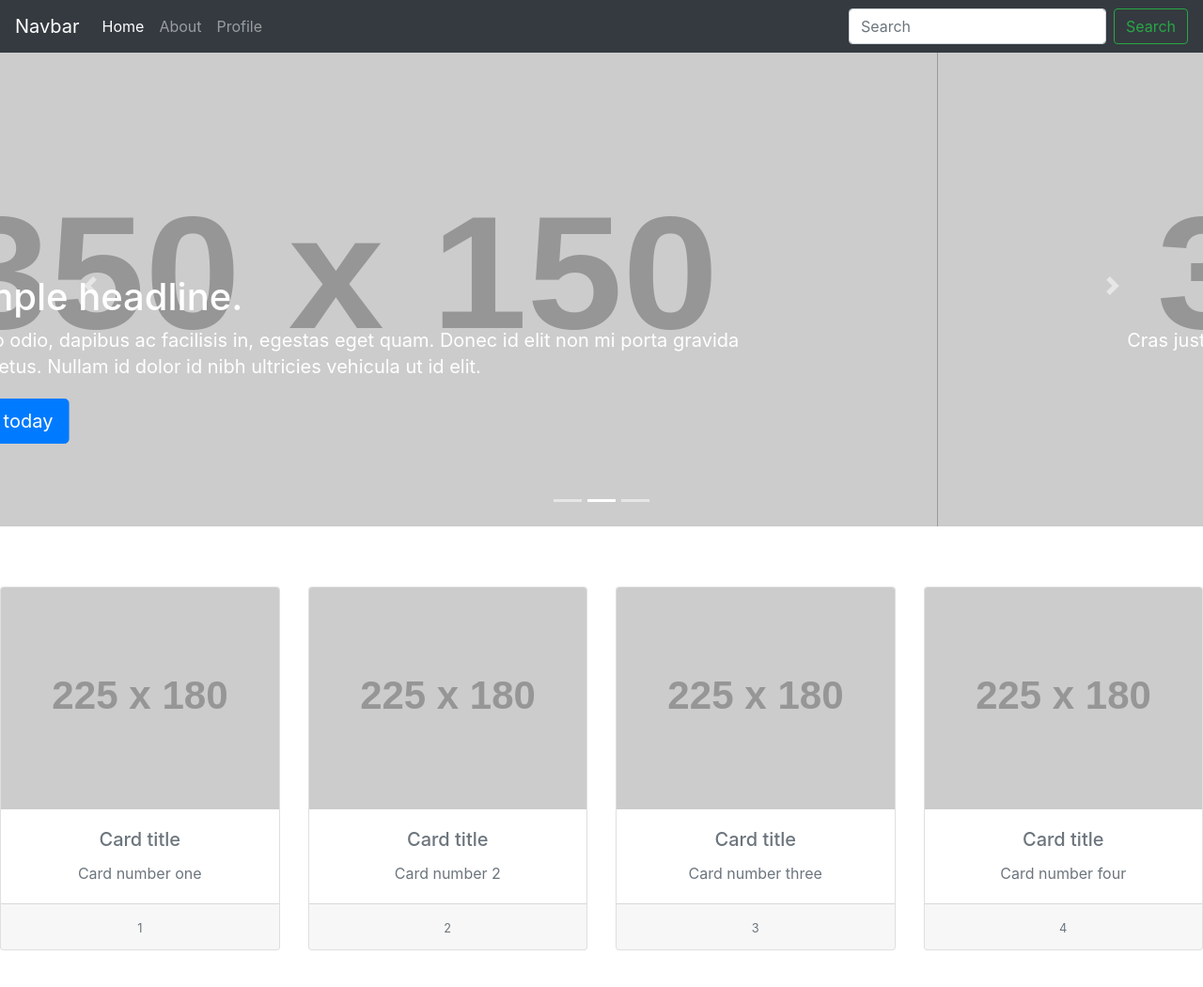
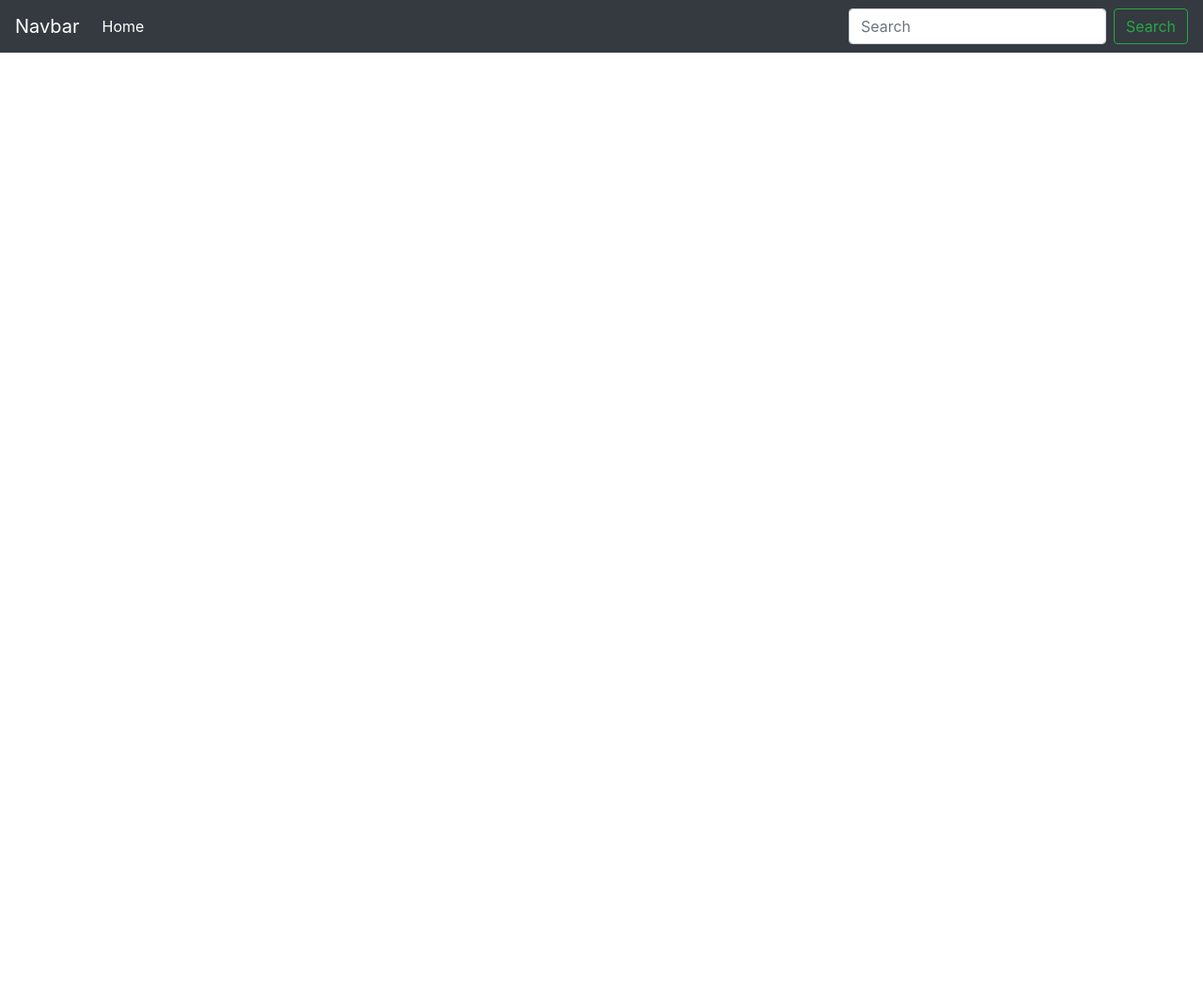
Before and after one commit to amw46/look-alike_website, a plain HTML site: page index.html in a window 1280 px wide. Shown: the whole page at 94% size. After the commit the page ends 800 px from the top, so only its background shows below. Drawn offline with nearby package versions, Linux system fonts and the light colour scheme.

Commit message:
css update and index.html refresh

```diff
--- a/css/starter-template.css
+++ b/css/starter-template.css
@@ -1,7 +1,23 @@
-body {
-  padding-top: 5rem;
+html,body {
+  height:100vh;
 }
 .starter-template {
   padding: 3rem 1.5rem;
   text-align: center;
 }
+
+.heightvh {
+  height: 100vh;
+}
+
+.half{
+  background-image: url("http://via.placeholder.com/550x360/");
+  background-size: cover;
+}
+
+/*
+.half2 {
+  background-image: url("http://via.placeholder.com/225x180/");
+  background-size: cover;
+}
+*/
--- a/index.html
+++ b/index.html
@@ -3,12 +3,13 @@
 <head>
     <meta charset="UTF-8">
     <meta name="viewport" content="width=device-width, initial-scale=1, shrink-to-fit=no">
-    <title>Bootstrap Starter 101</title>
+    <title>Look-alike Website</title>
 
     <link rel="stylesheet" href="https://maxcdn.bootstrapcdn.com/bootstrap/4.0.0/css/bootstrap.min.css" integrity="sha384-Gn5384xqQ1aoWXA+058RXPxPg6fy4IWvTNh0E263XmFcJlSAwiGgFAW/dAiS6JXm" crossorigin="anonymous">
 
     <!-- Custom styles for this template -->
     <link href="css/carousel.css" rel="stylesheet">
+    <link href="css/starter-template.css" rel="stylesheet">
 
 </head>
 <body>
@@ -24,12 +25,6 @@
             <li class="nav-item active">
                 <a class="nav-link" href="index.html">Home <span class="sr-only">(current)</span></a>
             </li>
-            <li class="nav-item">
-                <a class="nav-link" href="about.html">About</a>
-            </li>
-            <li class="nav-item">
-                <a class="nav-link" href="profile.html">Profile</a>
-            </li>
 
         </ul>
         <form class="form-inline my-2 my-lg-0">
@@ -41,100 +36,26 @@
 
 <main role="main">
 
+    <div class="container-fluid">
+        <div class="row">
 
-    <div id="myCarousel" class="carousel slide" data-ride="carousel">
-        <ol class="carousel-indicators">
-            <li data-target="#myCarousel" data-slide-to="0" class="active"></li>
-            <li data-target="#myCarousel" data-slide-to="1"></li>
-            <li data-target="#myCarousel" data-slide-to="2"></li>
-        </ol>
-        <div class="carousel-inner">
-            <div class="carousel-item active">
-                <img class="first-slide" src="http://via.placeholder.com/350x150" alt="First slide">
-                <div class="container">
-                    <div class="carousel-caption text-left">
-                        <h1>Example headline.</h1>
-                        <p>Cras justo odio, dapibus ac facilisis in, egestas eget quam. Donec id elit non mi porta gravida at eget metus. Nullam id dolor id nibh ultricies vehicula ut id elit.</p>
-                        <p><a class="btn btn-lg btn-primary" href="#" role="button">Sign up today</a></p>
-                    </div>
-                </div>
-            </div>
-            <div class="carousel-item">
-                <img class="second-slide" src="http://via.placeholder.com/350x150" alt="Second slide">
-                <div class="container">
-                    <div class="carousel-caption">
-                        <h1>Another example headline.</h1>
-                        <p>Cras justo odio, dapibus ac facilisis in, egestas eget quam. Donec id elit non mi porta gravida at eget metus. Nullam id dolor id nibh ultricies vehicula ut id elit.</p>
-                        <p><a class="btn btn-lg btn-primary" href="#" role="button">Learn more</a></p>
-                    </div>
-                </div>
-            </div>
-            <div class="carousel-item">
-                <img class="third-slide" src="http://via.placeholder.com/350x150/" alt="Third slide">
-                <div class="container">
-                    <div class="carousel-caption text-right">
-                        <h1>One more for good measure.</h1>
-                        <p>Cras justo odio, dapibus ac facilisis in, egestas eget quam. Donec id elit non mi porta gravida at eget metus. Nullam id dolor id nibh ultricies vehicula ut id elit.</p>
-                        <p><a class="btn btn-lg btn-primary" href="#" role="button">Browse gallery</a></p>
-                    </div>
-                </div>
-            </div>
+
         </div>
-        <a class="carousel-control-prev" href="#myCarousel" role="button" data-slide="prev">
-            <span class="carousel-control-prev-icon" aria-hidden="true"></span>
-            <span class="sr-only">Previous</span>
-        </a>
-        <a class="carousel-control-next" href="#myCarousel" role="button" data-slide="next">
-            <span class="carousel-control-next-icon" aria-hidden="true"></span>
-            <span class="sr-only">Next</span>
-        </a>
+
     </div>
 
-    <div class="card-deck text-secondary text-center">
-        <div class="card">
-            <img class="card-img-top" src="http://via.placeholder.com/225x180/" alt="Card image cap">
-            <div class="card-body">
-                <h5 class="card-title">Card title</h5>
-                <p class="card-text">Card number one</p>
-            </div>
-            <div class="card-footer">
-                <small class="text-muted">1</small>
-            </div>
-        </div>
-        <div class="card">
-            <img class="card-img-top" src="http://via.placeholder.com/225x180/" alt="Card image cap">
-            <div class="card-body">
-                <h5 class="card-title">Card title</h5>
-                <p class="card-text">Card number 2</p>
-            </div>
-            <div class="card-footer">
-                <small class="text-muted">2</small>
-            </div>
-        </div>
-        <div class="card">
-            <img class="card-img-top" src="http://via.placeholder.com/225x180/" alt="Card image cap">
-            <div class="card-body">
-                <h5 class="card-title">Card title</h5>
-                <p class="card-text">Card number three</p>
-            </div>
-            <div class="card-footer">
-                <small class="text-muted">3</small>
-            </div>
-        </div>
-
-        <div class="card">
-            <img class="card-img-top" src="http://via.placeholder.com/225x180/" alt="Card image cap">
-            <div class="card-body">
-                <h5 class="card-title">Card title</h5>
-                <p class="card-text">Card number four</p>
-            </div>
-            <div class="card-footer">
-                <small class="text-muted">4</small>
-            </div>
+    <!--
+    <div class="col half heightvh">
+        <p>
+            HI
+        </p>
+    </div>
+    <div class="col">
+        <div class="card heightvh p-5">
+            HI
         </div>
     </div>
-
-
+    -->
 
 </main><!-- /.container -->
 
```
